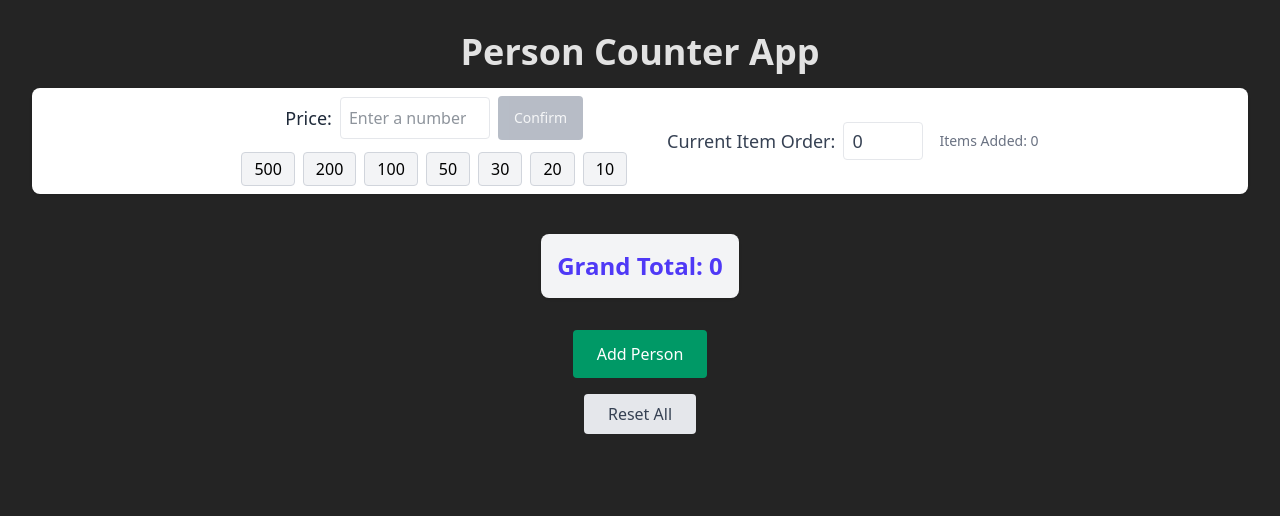
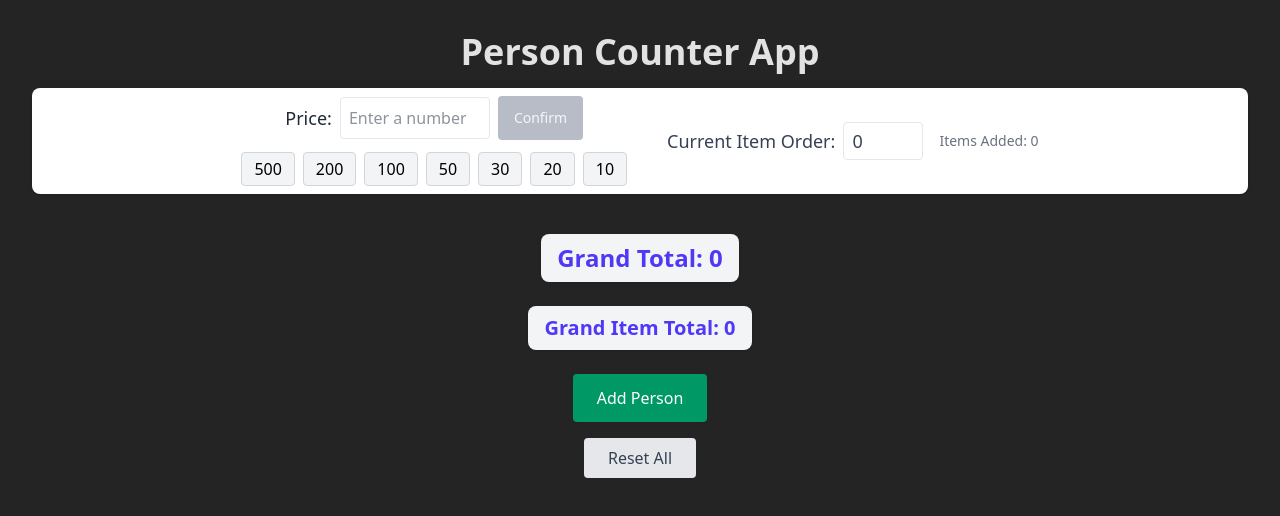
Before and after one commit to jaysc/food-calc, a React (Vite) app: page / in a window 1280 px wide. Shown: the top 516 px of the page. Built offline with nearby package versions, Linux system fonts and the light colour scheme.

Commit message:
grand item total

```diff
--- /dev/null
+++ b/src/components/GrandItemTotal.tsx
@@ -0,0 +1,14 @@
+import { usePersonStore } from '../store';
+
+export const GrandItemTotal = () => {
+  const persons = usePersonStore((state) => state.persons);
+  const totalItems = Object.values(persons).reduce((sum, person) => sum + person.items.length, 0);
+
+  return (
+    <div className="text-center text-xl font-semibold text-indigo-600 py-2 px-4 bg-gray-100 rounded-lg mb-2 shadow-sm">
+      Grand Item Total: {totalItems}
+    </div>
+  );
+};
+
+export default GrandItemTotal;
--- a/src/components/GrandTotal.tsx
+++ b/src/components/GrandTotal.tsx
@@ -1,5 +1,6 @@
 import { useState } from 'react';
 import { usePersonStore } from '../store';
+import GrandItemTotal from './GrandItemTotal';
 
 export const GrandTotal = () => {
   const persons = usePersonStore((state) => state.persons);
@@ -30,9 +31,10 @@ export const GrandTotal = () => {
 
   return (
     <div className="flex flex-col items-center gap-4">
-      <div className="text-center text-2xl font-semibold text-indigo-600 py-4 px-4 bg-gray-100 rounded-lg mb-4 shadow-sm">
+      <div className="text-center text-2xl font-semibold text-indigo-600 py-2 px-4 bg-gray-100 rounded-lg mb-2 shadow-sm">
         Grand Total: {grandTotal.toLocaleString()}
       </div>
+      <GrandItemTotal />
       <div className=" flex justify-center">
         <button
           type="button"
```
